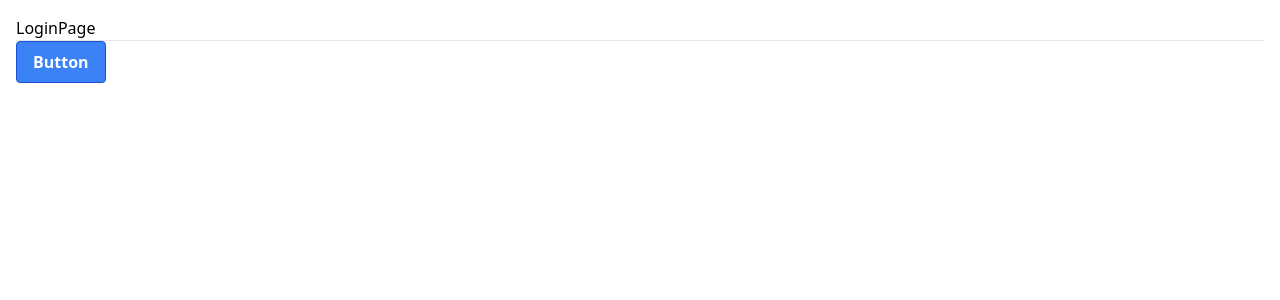
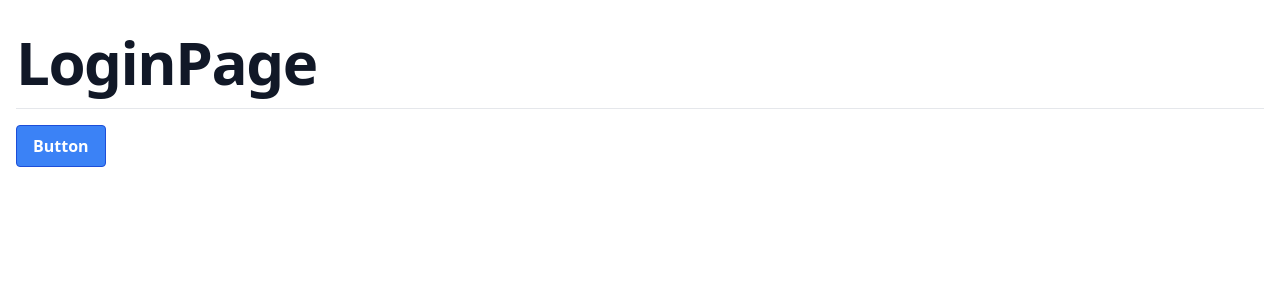
Before and after one commit to Alejndro22/heroes-app, a React (Vite) app: page /login in a window 1280 px wide. Shown: the top 300 px of the page. Built offline with nearby package versions, Linux system fonts and the light colour scheme.

Commit message:
Store last path visited, useful for UX
Value stored on localStorage, whenever user logs out remembers this path before next login

```diff
--- a/src/auth/pages/LoginPage.jsx
+++ b/src/auth/pages/LoginPage.jsx
@@ -7,20 +7,23 @@ export const LoginPage = () => {
   const navigate = useNavigate();
 
   const onLogin = () => {
+    const lastPath = localStorage.getItem('lastPath') || '/';
     login('Doug Queme');
 
-    navigate('/', {
+    navigate(lastPath, {
       replace: true,
     });
   };
 
   return (
-    <div className='container p-4'>
-      <h1>LoginPage</h1>
+    <div className='container mx-auto px-4 pt-8'>
+      <h1 className='mb-4 text-4xl font-bold leading-none tracking-tight text-gray-900 md:text-5xl lg:text-6xl'>
+        LoginPage
+      </h1>
       <hr />
 
       <button
-        className='bg-blue-500 hover:bg-blue-700 text-white font-bold py-2 px-4 border border-blue-700 rounded'
+        className='bg-blue-500 hover:bg-blue-700 text-white font-bold py-2 px-4 border border-blue-700 rounded mt-4'
         onClick={onLogin}
       >
         Button
--- a/src/router/PrivateRoutes.jsx
+++ b/src/router/PrivateRoutes.jsx
@@ -1,10 +1,18 @@
-import { useContext } from 'react';
+import { useContext, useEffect } from 'react';
+import { Navigate, useLocation } from 'react-router-dom';
 import { AuthContext } from '../auth';
-import { Navigate } from 'react-router-dom';
 
 // eslint-disable-next-line react/prop-types
 export const PrivateRoutes = ({ children }) => {
   const { logged } = useContext(AuthContext);
 
+  // useLocation hook returns the current location elements
+  const { pathname, search } = useLocation();
+
+  useEffect(() => {
+    const lastPath = pathname + search;
+    localStorage.setItem('lastPath', lastPath);
+  }, [pathname, search]);
+
   return logged ? children : <Navigate to={'/login'} />;
 };
```
